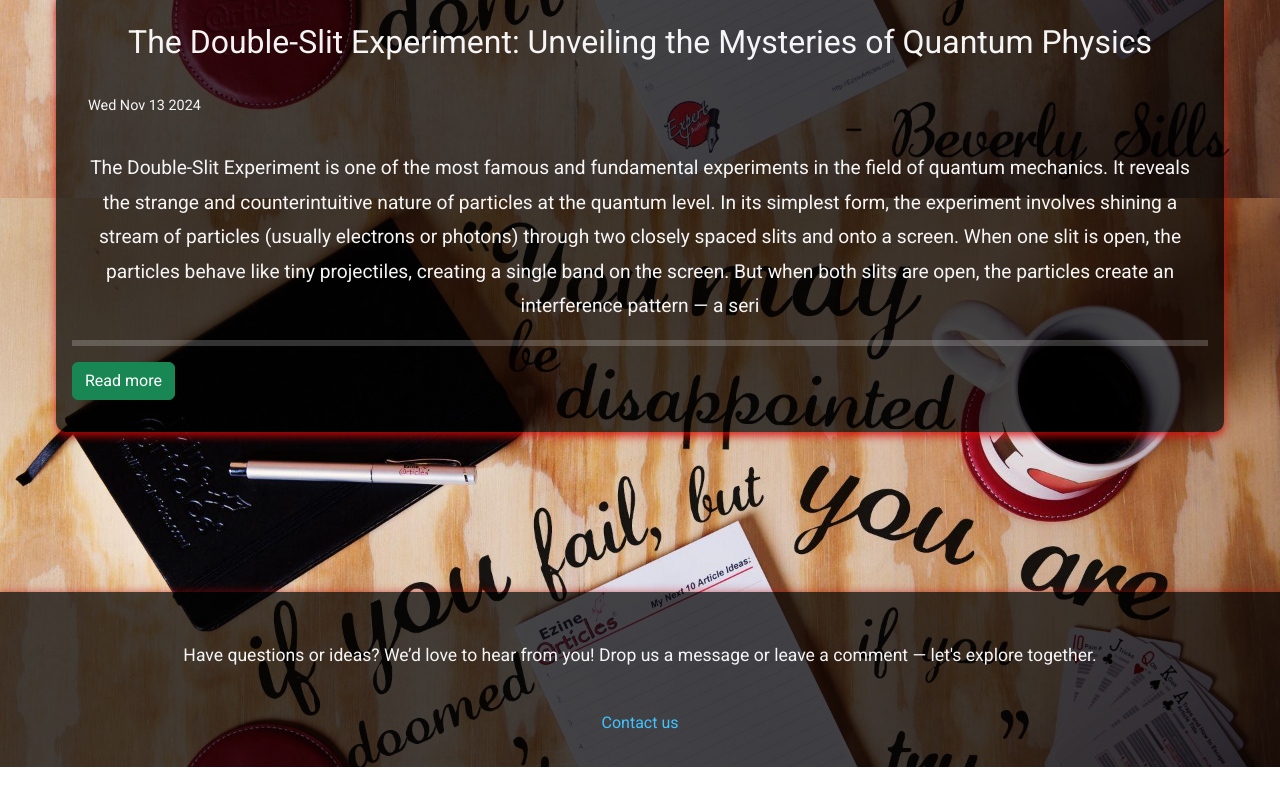
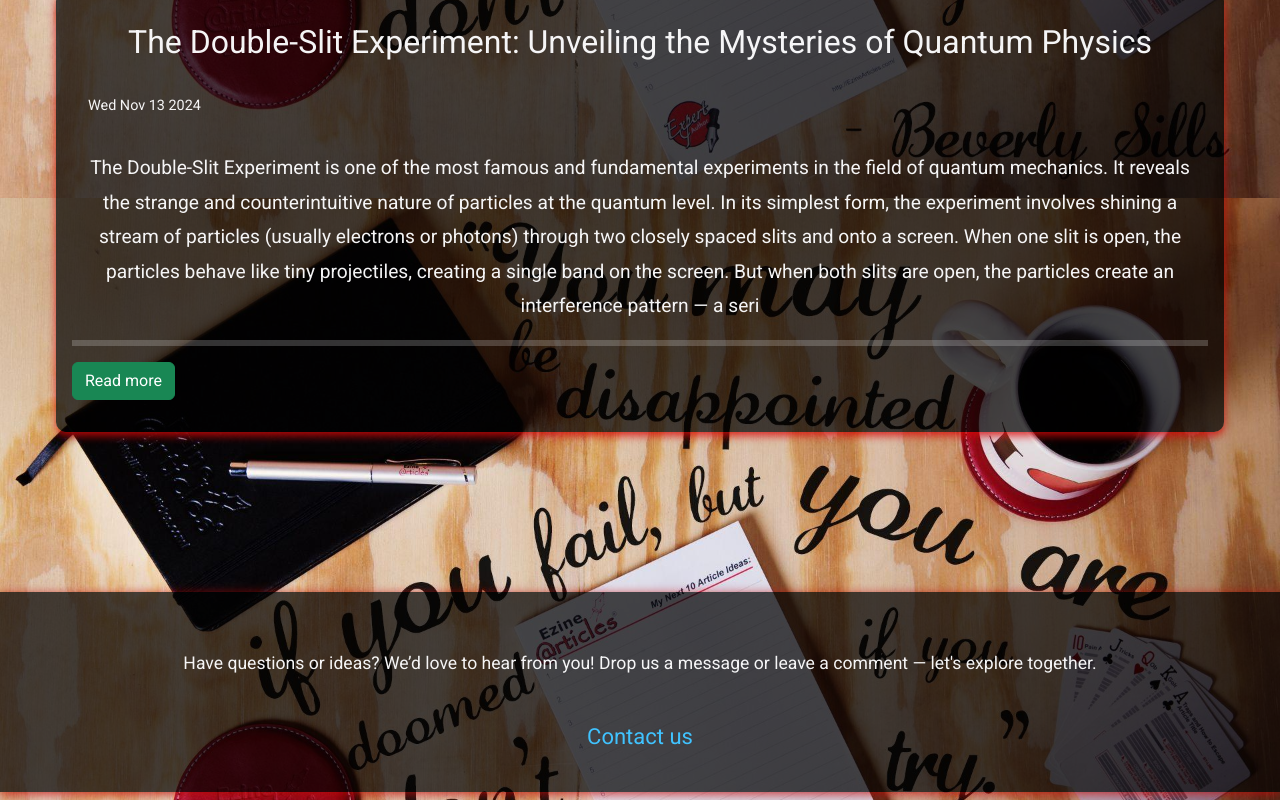
Before and after one commit to Quarky25/blog, an Angular app: page / in a window 1280 px wide. Shown: the part 1402-2202 px from the top of the page. Before the commit the page ends 2169 px from the top, so only its background shows below. Built offline with nearby package versions, Linux system fonts and the light colour scheme.

Commit message:
added animation to footer  css and listener to footer component

```diff
--- a/src/app/footer/footer.component.css
+++ b/src/app/footer/footer.component.css
@@ -1,4 +1,23 @@
 /* Footer */
+
+.footer-container {
+  height: 25vh;
+
+  background-color: var(--background-color);
+
+  box-shadow: 0px 2px 10px rgba(194, 8, 8, 0.801);
+  -webkit-box-shadow: 0px 2px 10px rgba(194, 8, 8, 0.801);
+
+  transition: height 0.8s ease;
+  -o-transition: height 0.8s ease;
+  --webkit-transition: height 0.8s ease;
+  &.small-footer {
+    height: 10vh;
+  }
+  &.large-footer {
+    height: 25vh;
+  }
+}
 
 .footer {
   text-align: center;
@@ -6,12 +25,14 @@
   padding-bottom: 2rem;
   width: 100%;
   margin-bottom: -1rem;
-
   color: var(--text-color);
-  background-color: var(--background-color);
-  box-shadow: 0px 2px 10px rgba(194, 8, 8, 0.801);
-  -webkit-box-shadow: 0px 2px 10px rgba(194, 8, 8, 0.801);
-  p{
+  p {
     font-size: 1.1rem;
   }
+  &.small-footer {
+    height: 10vh;
+  }
+  &.large-footer {
+    height: 25vh;
+  }
 }
--- a/src/app/footer/footer.component.html
+++ b/src/app/footer/footer.component.html
@@ -1,9 +1,17 @@
-
-<footer class="footer">
+<mat-toolbar class="footer-container">
+  <div
+    class="footer"
+    onscroll="onscroll()"
+    [ngClass]="{
+      'small-footer': isScrollingUp,
+      'large-footer': !isScrollingUp
+    }"
+  >
     <p>
       Have questions or ideas? We’d love to hear from you! Drop us a message or
       leave a comment — let's explore together.
     </p>
     <br />
     <a routerLink="/contact">Contact us</a>
-</footer>
+  </div>
+</mat-toolbar>
--- a/src/app/footer/footer.component.ts
+++ b/src/app/footer/footer.component.ts
@@ -1,4 +1,5 @@
-import { Component } from '@angular/core';
+import { Component, HostListener } from '@angular/core';
+import { NavbarComponent } from '../navbar/navbar.component';
 
 @Component({
   selector: 'app-footer',
@@ -6,5 +7,23 @@ import { Component } from '@angular/core';
   styleUrl: './footer.component.css'
 })
 export class FooterComponent {
+isScrollingUp: boolean = false;
+lastScrollPosition: number = 0;
+constructor(){
+
 
 }
+
+@HostListener('window:scroll', [])
+
+onScroll(): void {
+  const currentScrollPosition = window.scrollY || document.documentElement.scrollTop;
+
+  if(currentScrollPosition < this.lastScrollPosition) {
+    this.isScrollingUp = true;
+  }else {
+    this.isScrollingUp = false;
+  }
+  this.lastScrollPosition = currentScrollPosition;
+}
+}
--- a/src/app/navbar/navbar.component.css
+++ b/src/app/navbar/navbar.component.css
@@ -5,15 +5,14 @@
   left: 0;
   padding: 1rem;
   height: 15vh;
-  transition: height 0.3s ease, -webkit-height 0.3s ease;
-  -o-transition: height 0.3s ease;
-
-  -webkit-transition: -webkit-height 0.3s ease;
+  transition: height 0.8s ease;
+  -o-transition: height 0.8s ease;
+  -webkit-transition: height 0.8s ease;
   box-shadow: 0px 2px 10px rgba(194, 8, 8, 0.801);
   -webkit-box-shadow: 0px 2px 10px rgba(194, 8, 8, 0.801);
 
   &.small-navbar {
-    height: 1vh;
+    height: 5vh;
   }
   &.large-navbar {
     height: 15vh;
@@ -28,16 +27,16 @@
   -webkit-box-shadow: 0px 2px 10px rgba(194, 8, 8, 0.801);
   box-shadow: 0px 2px 10px rgba(194, 8, 8, 0.801);
 
-  -webkit-transition: -webkit-transform 0.3s ease;
-  transition: -webkit-transform 0.3s ease;
+  -webkit-transition: transition 0.3s ease;
   -o-transition: transform 0.3s ease;
   transition: transform 0.3s ease;
-  transition: transform 0.3s ease, -webkit-transform 0.3s ease;
-  transition: height 0.3s ease, -webkit-height 0.3s ease;
-  -o-transition: height 0.3s ease;
+
+  transition: height 0.6s ease;
+  --webkit-transition: height 0.6s ease;
+  -o-transition: height 0.6s ease;
 
   &.small-title {
-    display: none;
+    height: 1px;
   }
   &.large-title {
     height: 59.2px;
@@ -59,9 +58,11 @@
   text-align: center;
   display: inline-block;
   padding: 0.5rem;
+  /* hover effect */
   -webkit-transition: font-size 0.1s ease;
   -o-transition: font-size 0.1s ease;
   transition: font-size 0.1s ease;
+  /* navbar slide effect */
   --webkit-transition: font-size 0.1s ease;
   -o-transition: font-size 0.1s ease;
   transition: font-size 0.1s ease;
```
Also changed, not shown: src/app/navbar/navbar.component.ts (+14 -2 lines), src/app/service/animation.service.ts (added, +9 -0 lines), 1 other file (tests, documents, lock files or other folders). Lines whose indentation alone changed are shown as unchanged.
